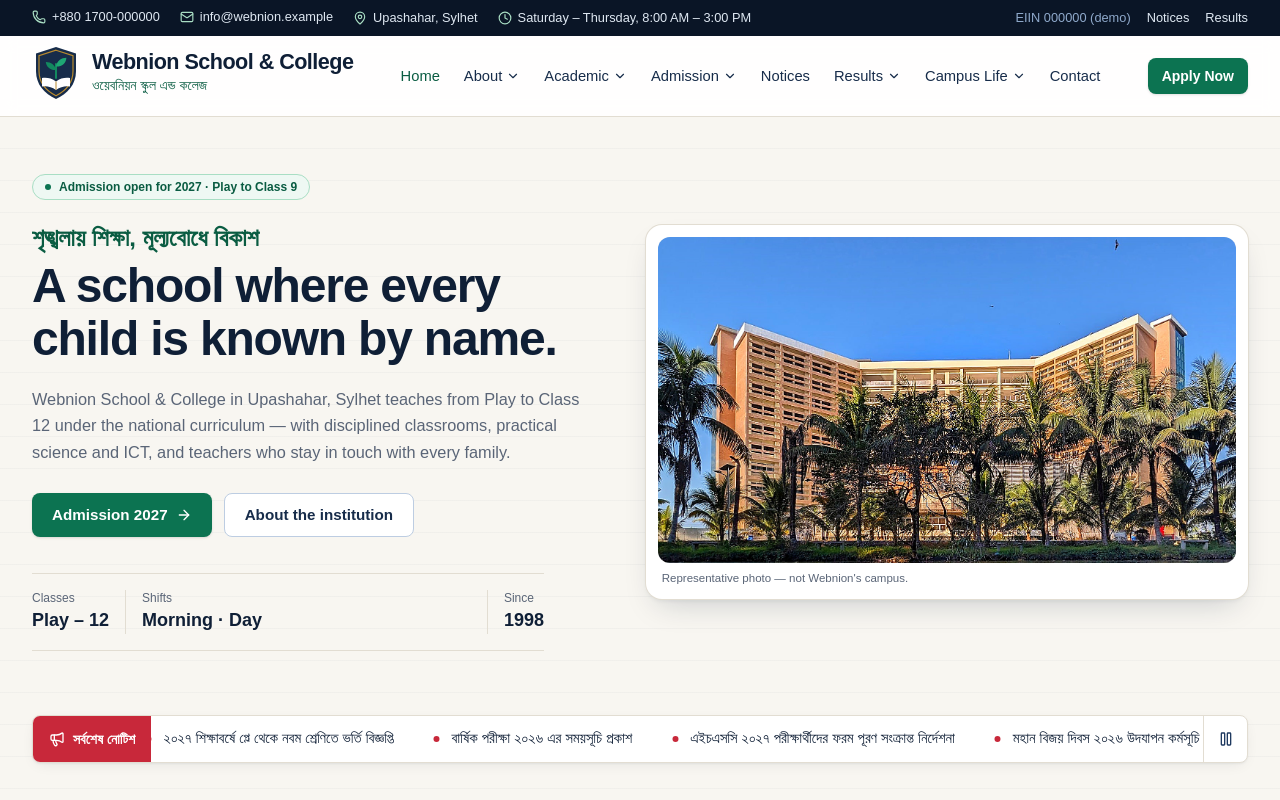
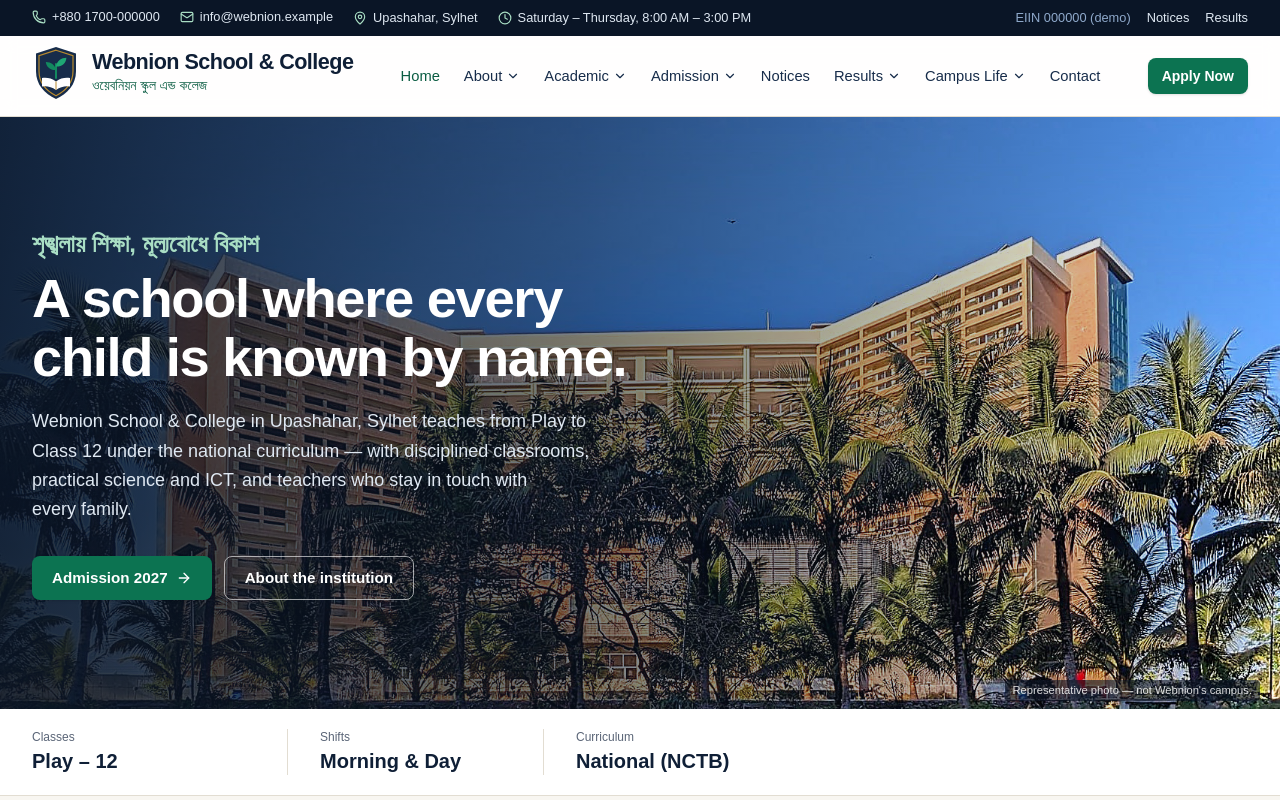
Before and after one commit to thowfique041/myschool-project, a Next.js app: page / in a window 1280 px wide. Shown: the top 800 px of the page. Built offline with nearby package versions, Linux system fonts and the light colour scheme; a web font is replaced by a local one.

Commit message:
feat: full-width photo hero with key facts bar
Text sits over the campus photo with a dark gradient, followed by a
white bar listing classes, shifts and curriculum.

```diff
--- a/src/components/home/Hero.tsx
+++ b/src/components/home/Hero.tsx
@@ -1,74 +1,94 @@
+import Image from "next/image";
+import Link from "next/link";
 import { ArrowRight } from "lucide-react";
 import { ButtonLink } from "@/components/ui/primitives";
 import { HeroIntro, NoticeTicker } from "./motion-bits";
-import { Picture } from "@/components/ui/Picture";
 import { images } from "@/data/images";
 import { sortedNotices } from "@/data/notices";
 import { site } from "@/data/site";
 
+const facts = [
+  { label: "Classes", value: "Play – 12" },
+  { label: "Shifts", value: "Morning & Day" },
+  { label: "Curriculum", value: "National (NCTB)" },
+];
+
 export function Hero() {
+  const photo = images.heroCampus;
   return (
-    <section aria-labelledby="hero-title" className="relative overflow-hidden bg-paper">
-      <div aria-hidden className="bg-ruled absolute inset-0 opacity-60" />
-      <div className="container-page relative grid items-center gap-10 pt-8 pb-10 lg:grid-cols-[1fr_1.08fr] lg:gap-14 lg:pt-14 lg:pb-16">
-        <div>
+    <section aria-labelledby="hero-title" className="relative">
+      {/* Full-width photo with a dark gradient on the text side */}
+      <div className="relative isolate overflow-hidden bg-navy-950">
+        <Image
+          src={photo.src}
+          alt={photo.alt}
+          fill
+          priority
+          sizes="100vw"
+          className="-z-20 object-cover object-[70%_center]"
+        />
+        <div
+          aria-hidden
+          className="absolute inset-0 -z-10 bg-gradient-to-r from-navy-950/90 via-navy-950/55 via-45% to-transparent max-md:bg-gradient-to-b max-md:from-navy-950/80 max-md:via-navy-950/75 max-md:to-navy-950/85"
+        />
+
+        <div className="container-page flex min-h-[30rem] flex-col justify-center py-16 sm:min-h-[34rem] lg:min-h-[37rem]">
+          <div className="max-w-2xl">
             <HeroIntro>
-            <p className="inline-flex items-center gap-2 rounded-full border border-leaf-200 bg-leaf-50 px-3 py-1 text-xs font-semibold text-leaf-700">
-              <span className="size-1.5 rounded-full bg-leaf-600" aria-hidden />
-              Admission open for 2027 · Play to Class 9
-            </p>
-          </HeroIntro>
-          <HeroIntro delay={0.06}>
-            <p lang="bn" className="mt-5 font-serif text-[1.35rem] font-semibold text-leaf-700 sm:text-2xl" style={{ lineHeight: 1.5 }}>
+              <p lang="bn" className="font-serif text-xl font-semibold text-leaf-200 sm:text-2xl" style={{ lineHeight: 1.5 }}>
                 {site.taglineBn}
               </p>
-            <h1 id="hero-title" className="mt-1 font-serif text-[2.2rem] leading-[1.1] font-semibold tracking-tight text-navy-900 sm:text-5xl">
+              <h1
+                id="hero-title"
+                className="mt-2 font-serif text-[2.3rem] leading-[1.08] font-semibold tracking-tight text-white sm:text-[3.4rem]"
+              >
                 A school where every child is known by name.
               </h1>
             </HeroIntro>
-          <HeroIntro delay={0.12}>
-            <p className="mt-5 max-w-xl text-[1.02rem] leading-relaxed text-muted">
+            <HeroIntro delay={0.08}>
+              <p className="mt-5 max-w-xl text-[1.02rem] leading-relaxed text-navy-100 sm:text-lg">
                 Webnion School &amp; College in Upashahar, Sylhet teaches from Play to Class 12 under the national curriculum — with
                 disciplined classrooms, practical science and ICT, and teachers who stay in touch with every family.
               </p>
             </HeroIntro>
-          <HeroIntro delay={0.18} className="mt-7 flex flex-wrap gap-3">
+            <HeroIntro delay={0.16} className="mt-8 flex flex-wrap gap-3">
               <ButtonLink href="/admission" variant="secondary">
                 Admission 2027
                 <ArrowRight aria-hidden className="size-4" />
               </ButtonLink>
-            <ButtonLink href="/about" variant="outline">
+              <Link
+                href="/about"
+                className="inline-flex min-h-11 items-center justify-center rounded-lg border border-white/60 px-5 text-[0.95rem] font-semibold whitespace-nowrap text-white transition-colors hover:border-white hover:bg-white/10"
+              >
                 About the institution
-            </ButtonLink>
-          </HeroIntro>
-          <HeroIntro delay={0.24}>
-            <dl className="mt-9 grid max-w-lg grid-cols-[auto_1fr_auto] divide-x divide-line border-y border-line py-4">
-              <div className="pr-4">
-                <dt className="text-xs text-muted">Classes</dt>
-                <dd className="font-serif text-base font-semibold text-navy-900 sm:text-lg">Play – 12</dd>
-              </div>
-              <div className="px-4">
-                <dt className="text-xs text-muted">Shifts</dt>
-                <dd className="font-serif text-base font-semibold text-navy-900 sm:text-lg">Morning · Day</dd>
-              </div>
-              <div className="pl-4">
-                <dt className="text-xs text-muted">Since</dt>
-                <dd className="font-serif text-base font-semibold text-navy-900 sm:text-lg">{site.established}</dd>
-              </div>
-            </dl>
+              </Link>
             </HeroIntro>
           </div>
-
-        <HeroIntro delay={0.1} className="relative">
-          <div className="relative rounded-2xl bg-white p-2 shadow-[var(--shadow-lift)] ring-1 ring-line sm:p-3">
-            <Picture image={images.heroCampus} priority ratio="aspect-[16/9]" sizes="(min-width: 1024px) 50vw, 100vw" className="rounded-xl" />
-            <p className="px-1 pt-2 text-[0.72rem] leading-snug text-muted">Representative photo — not Webnion&apos;s campus.</p>
-          </div>
-        </HeroIntro>
         </div>
 
-      <div className="container-page relative pb-8">
+        <p className="absolute right-3 bottom-2 rounded bg-navy-950/60 px-2 py-0.5 text-[0.7rem] text-white/85 sm:right-5">
+          Representative photo — not Webnion&apos;s campus.
+        </p>
+      </div>
+
+      {/* Key facts bar */}
+      <div className="border-b border-line bg-white">
+        <div className="container-page">
+          <dl className="grid max-w-3xl grid-cols-3 divide-x divide-line py-4 sm:py-5">
+            {facts.map((f, i) => (
+              <div key={f.label} className={i === 0 ? "pr-3 sm:pr-8" : "px-3 sm:px-8"}>
+                <dt className="text-xs text-muted">{f.label}</dt>
+                <dd className="mt-0.5 text-[0.95rem] font-semibold text-navy-900 sm:text-xl">{f.value}</dd>
+              </div>
+            ))}
+          </dl>
+        </div>
+      </div>
+
+      <div className="bg-paper">
+        <div className="container-page py-6">
           <NoticeTicker notices={sortedNotices} />
+        </div>
       </div>
     </section>
   );
```
Lines whose indentation alone changed are shown as unchanged.
